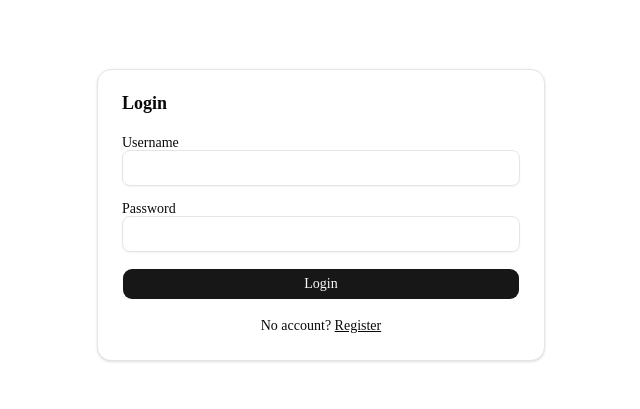
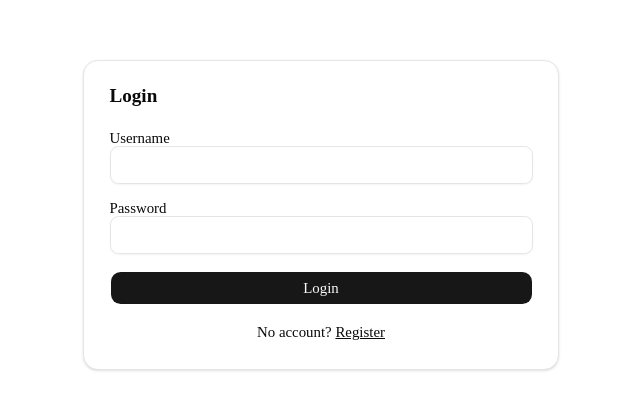
Before and after one commit to Lepo00/stonkfolio, a Next.js app in the folder frontend/: page /login in a window 1280 px wide. Shown: the part 185-594 px from the top of the page, without its empty margins (319-959 px from the left). Built offline with nearby package versions, Linux system fonts and the light colour scheme; no server answers.

Commit message:
style: switch to Inter font and bump base size to 17px

```diff
--- a/frontend/src/app/globals.css
+++ b/frontend/src/app/globals.css
@@ -7,8 +7,7 @@
 @theme inline {
   --color-background: var(--background);
   --color-foreground: var(--foreground);
-  --font-sans: var(--font-sans);
-  --font-mono: var(--font-geist-mono);
+  --font-sans: var(--font-inter);
   --color-sidebar-ring: var(--sidebar-ring);
   --color-sidebar-border: var(--sidebar-border);
   --color-sidebar-accent-foreground: var(--sidebar-accent-foreground);
@@ -125,5 +124,6 @@
   }
   html {
     @apply font-sans;
+    font-size: 17px;
   }
 }
--- a/frontend/src/app/layout.tsx
+++ b/frontend/src/app/layout.tsx
@@ -1,15 +1,10 @@
 import type { Metadata } from "next";
-import { Geist, Geist_Mono } from "next/font/google";
+import { Inter } from "next/font/google";
 import "./globals.css";
 import { Providers } from "@/lib/providers";
 
-const geistSans = Geist({
-  variable: "--font-geist-sans",
-  subsets: ["latin"],
-});
-
-const geistMono = Geist_Mono({
-  variable: "--font-geist-mono",
+const inter = Inter({
+  variable: "--font-inter",
   subsets: ["latin"],
 });
 
@@ -25,9 +20,7 @@
 }>) {
   return (
     <html lang="en" suppressHydrationWarning>
-      <body
-        className={`${geistSans.variable} ${geistMono.variable} antialiased`}
-      >
+      <body className={`${inter.variable} antialiased`}>
         <Providers>{children}</Providers>
       </body>
     </html>
```
